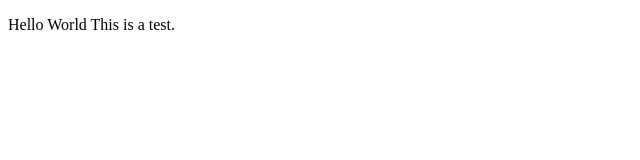
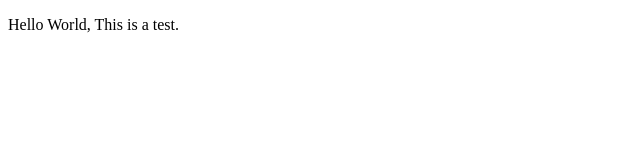
Before and after one commit to samuelash94/CS3715, a plain HTML site: page HelloWorld.html in a window 1280 px wide. Shown: the full height of the page, 0-640 px from the left. Drawn offline with Linux system fonts and the light colour scheme.

Commit message:
test this

```diff
--- a/HelloWorld.html
+++ b/HelloWorld.html
@@ -5,6 +5,6 @@
 <title>Hello World</title>
 </head>
 <body>
-<p> Hello World This is a test.</p>
+<p> Hello World, This is a test.</p>
 </body>
 </html>
```
